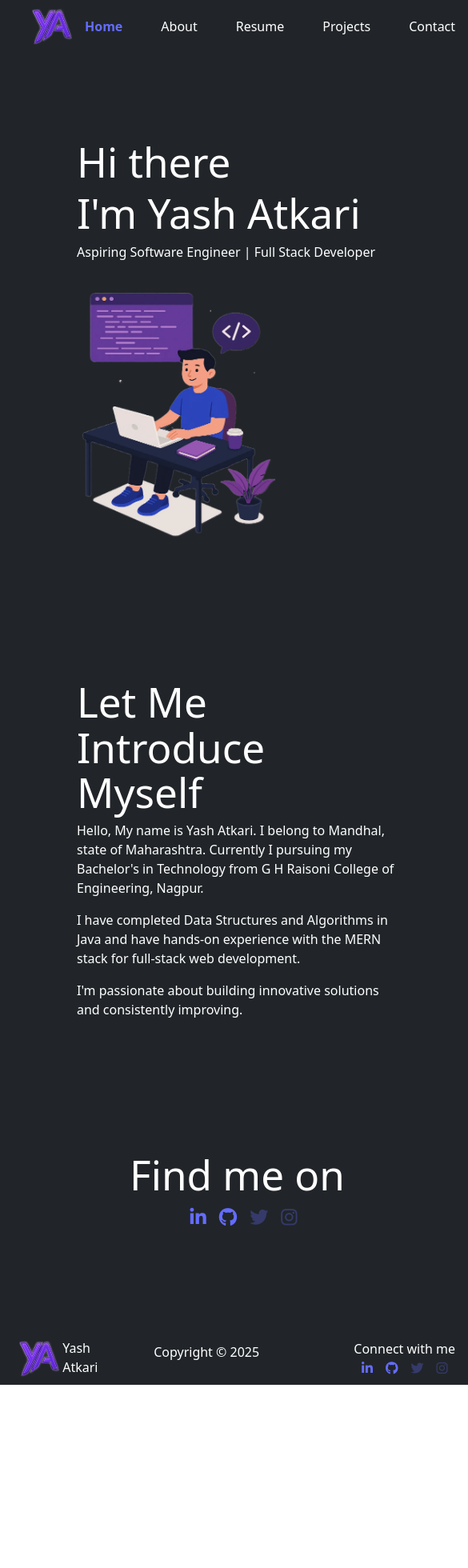
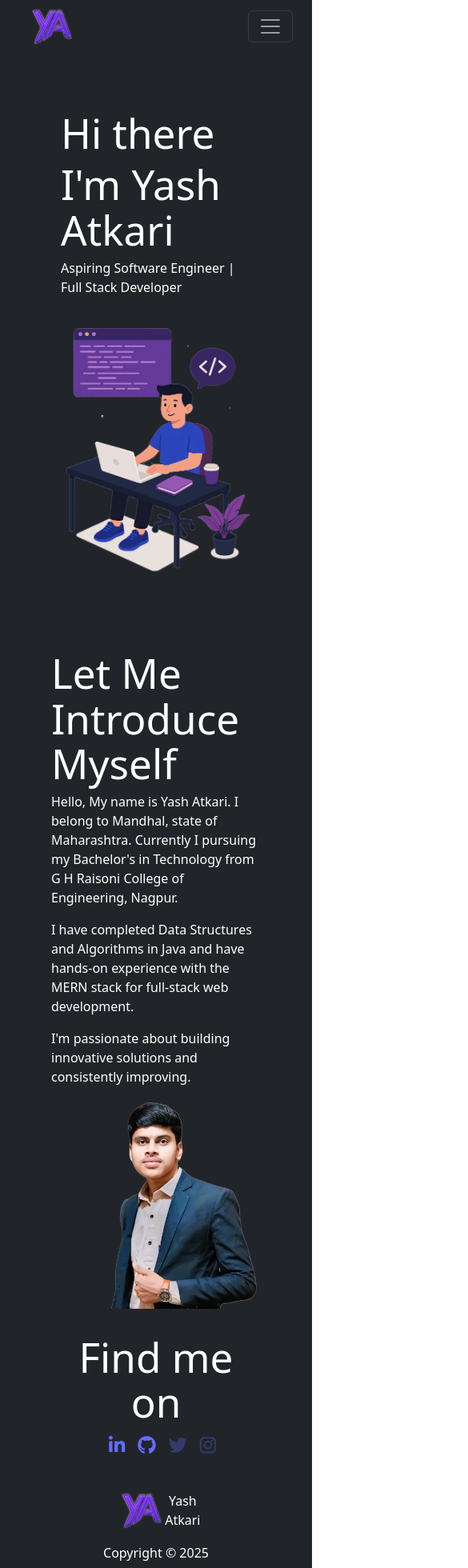
Before and after one commit to hemantbhoyar45/Portfolio, a React (Vite) app: page / in a window 390 px wide. Shown: the top 1960 px of the page at 80% size, 585 px wide, since content can reach past the window. Before the commit the page ends 1731 px from the top, so only its background shows below. Built offline with nearby package versions, Linux system fonts and the light colour scheme.

Commit message:
Fully responsive portfolio

```diff
--- a/src/components/About.jsx
+++ b/src/components/About.jsx
@@ -3,8 +3,8 @@ import TechBox from './TechBox';
 export default function About() {
     return (
         <div className="px-4 py-2 bg-dark text-white" >
-            <section className="d-flex align-items-center justify-content-between" style={{height: "90vh"}}>
-                <div className="container">
+            <section className="row align-items-center" style={{minHeight: "90vh"}}>
+                <div className="col-12 col-md-9">
                     <div>
                         <h2>Know Who I'm</h2>
                         <p>Hi everyone, I am Yash Atkari. Currently in 2nd year pursuing bachelor's in Technology from G H Raisoni College of Engineering, Nagpur</p>
@@ -18,7 +18,9 @@ export default function About() {
                         </ol>
                     </div>
                 </div>
-                <img src="/about_image.png" className="img-fluid" alt="Image" style={{height: "350px", width: "250px"}} />
+                <div className="col-12 col-md-3">
+                    <img src="/about_image.png" className="img-fluid" alt="Image" style={{minHeight: "350px", width: "250px"}} />
+                </div>
             </section>
             <section className="d-flex flex-column m-5">
                 <h2 className="text-center mb-4">Professional SkillSet</h2>
@@ -35,7 +37,7 @@ export default function About() {
                     <TechBox src={"/mysql.png"} />
                 </div>
             </section>
-            <section className="d-flex flex-column align-items-center justify-content-center" style={{height: "50vh"}}>
+            <section className="d-flex flex-column align-items-center justify-content-center" style={{minHeight: "50vh"}}>
                 <h2 className="mb-4">Tools I Use</h2>
                 <div className="d-flex gap-3 flex-wrap flex-wrap justify-content-center">
                     <TechBox src={"/vscode.png"} />
@@ -43,7 +45,7 @@ export default function About() {
                     <TechBox src={"/github.png"} />
                 </div>
             </section>
-            <section className="d-flex flex-column align-items-center mb-4">
+            <section className="d-flex flex-column align-items-center m-5">
                 <h2 className="mb-4">Days I Code</h2>
                 <div>
                     <img src="/code_image.png" className="img-fluid" alt="image" />
--- a/src/components/Contact.jsx
+++ b/src/components/Contact.jsx
@@ -21,7 +21,7 @@ export default function Contact() {
                     </a>
                 </p>
                 <p>Location: Nagpur, Maharashtra, India.</p>
-                <p><i>Feel free to reach out for collaborations, questions, or just to say hi!</i></p>
+                <p className="text-center"><i>Feel free to reach out for collaborations, questions, or just to say hi!</i></p>
             </div>
         </div>
     );
--- a/src/components/Envelope.jsx
+++ b/src/components/Envelope.jsx
@@ -113,7 +113,7 @@ export default function Envelope() {
           position: absolute;
           top: 200px;
           left: 50%;
-          width: 400px;
+          width: 360px;
           height: 30px;
           transition: 0.4s;
           transform: translateX(-50%);
--- a/src/components/Footer.jsx
+++ b/src/components/Footer.jsx
@@ -2,21 +2,31 @@ import { Link } from 'react-router-dom';
 
 export default function Footer() {
     return (
-        <footer className="d-flex justify-content-between align-items-center bg-dark text-white px-4 py-2">
-            <Link to="/" className="d-inline-flex text-white" style={{height: "50px", width: "50px"}}>
+        <footer className="bg-dark text-white px-4 py-3">
+            <div className="container">
+                <div className="row text-center text-md-start align-items-center gy-3">
+                    <div className="col-12 col-md-4 d-flex justify-content-center justify-content-md-start pe-5">
+                        <Link to="/" className="d-inline-flex align-items-center text-white text-md-start" style={{height: "50px", width: "50px"}}>
                             <img className="h-100 w-100" src="/portfolio_logo_bg.png" alt="Portfolio logo"/>
                             &nbsp;Yash &nbsp;Atkari
                         </Link>
-            <p>Copyright &copy; 2025</p>
-            <div>
+                    </div>
+
+                    <div className="col-12 col-md-4 text-center">
+                        <p className="m-0">Copyright &copy; 2025</p>
+                    </div>
+
+                    <div className="col-12 col-md-4 text-center text-md-end">
                         <p className="m-0">Connect with me</p>
-                <div className="d-flex align-items-center justify-content-center gap-3">
+                        <div className="d-flex justify-content-center justify-content-md-end gap-3 mt-2">
                             <a href="https://www.linkedin.com/in/yashatkari2005/" target="_blank"><i className="fa-brands fa-linkedin-in"></i></a>
                             <a href="https://github.com/Yash-Atkari" target="_blank"><i className="fa-brands fa-github"></i></a>
                             <a href="#"><i className="fa-brands fa-twitter" style={{ opacity: 0.3 }}></i></a>
                             <a href="#"><i className="fa-brands fa-instagram" style={{ opacity: 0.3 }}></i></a>
                         </div>
                     </div>
+                </div>
+            </div>
         </footer>
     );
 };
--- a/src/components/Home.jsx
+++ b/src/components/Home.jsx
@@ -1,8 +1,9 @@
 export default function Home() {
     return (
         <div className="px-5 py-2 bg-dark text-white">
-            <section className="px-5" style={{height: "80vh", marginTop: "100px"}}>
-               <div className="row align-items-center">
+            <section className="px-3 px-md-5 py-3 mt-5" style={{minHeight: "80vh"}}>
+               <div className="container">
+                <div className="row">
                     <div className="col-12 col-md-6 col-lg-9">
                         <h1>Hi there</h1>
                         <h1>I'm Yash Atkari</h1>
@@ -17,8 +18,9 @@ export default function Home() {
                         />
                     </div>
                 </div>
+               </div>
             </section>
-            <section className="px-5" style={{height: "70vh"}}>
+            <section className="px-3 px-md-5 py-3" style={{minHeight: "70vh"}}>
                 <div className="row align-items-center">
                     <div className="col-12 col-md-6 col-lg-8">
                         <h1>Let Me Introduce Myself</h1>
@@ -26,7 +28,7 @@ export default function Home() {
                         <p>I have completed Data Structures and Algorithms in Java and have hands-on experience with the MERN stack for full-stack web development.</p>
                         <p>I'm passionate about building innovative solutions and consistently improving.</p>
                     </div>
-                    <div className="col-12 col-md-6 col-lg-4 d-none d-md-block">
+                    <div className="col-12 col-md-6 col-lg-4">
                         <img
                             style={{minHeight: "250px", width: "100%", objectFit: "cover"}}
                             className="img-fluid"
@@ -36,8 +38,8 @@ export default function Home() {
                     </div>
                 </div>
             </section>
-            <section className="px-5 mb-5" style={{height: "20vh"}}>
-                <div className="row align-items-center">
+            <section className="px-3 px-md-5 py-3" style={{minHeight: "20vh"}}>
+                <div className="row">
                     <h1 className="col-12 text-center">Find me on</h1>
                     <div className="col-12 text-center">
                         <a href="https://www.linkedin.com/in/yashatkari2005/" target='_blank' className="fs-3 ms-3" rel="noopener noreferrer"><i className="fa-brands fa-linkedin-in" title='LinkedIn'></i></a>
--- a/src/components/Laptop.jsx
+++ b/src/components/Laptop.jsx
@@ -4,7 +4,7 @@ export default function Laptop({src}) {
     <style>{`
         .outer-container {
           display: inline-block;
-          width: 350px;
+          width: 250px;
         }
 
         .laptop {
--- a/src/components/Navbar.jsx
+++ b/src/components/Navbar.jsx
@@ -1,17 +1,27 @@
 import { NavLink } from 'react-router-dom';
+import { useState } from 'react';
 
 export default function Navbar() {
+    const [isOpen, setIsOpen] = useState(false);
+    const toggleNavbar = () => setIsOpen(!isOpen);
     return (
-        <nav className="d-flex justify-content-between align-items-center bg-dark px-4 py-2 sticky-top">
+        <nav className="navbar navbar-expand-md navbar-dark bg-dark px-4 py-2 sticky-top">
             <NavLink to="/" className="d-inline-block mx-3" style={{height: "50px", width: "50px"}}>
                 <img src="/portfolio_logo_bg.png" alt="Portfolio logo" className="h-100 w-100"/>
             </NavLink>
-            <div className="d-flex gap-5">
-                <NavLink to="/" className={({ isActive }) => isActive ? "fw-bold" : "text-white"}>Home</NavLink>
-                <NavLink to="/about" className={({ isActive }) => isActive ? "fw-bold" : "text-white"}>About</NavLink>
-                <NavLink to="/resume" className={({ isActive }) => isActive ? "fw-bold" : "text-white"}>Resume</NavLink>
-                <NavLink to="/projects" className={({ isActive }) => isActive ? "fw-bold" : "text-white"}>Projects</NavLink>
-                <NavLink to="/contact" className={({ isActive }) => isActive ? "fw-bold" : "text-white"}>Contact</NavLink>
+
+            <button className="navbar-toggler" type="button" onClick={toggleNavbar}>
+                <span className="navbar-toggler-icon"></span>
+            </button>
+
+            <div className={`collapse navbar-collapse ${isOpen ? 'show' : ''}`}>
+                <div className="navbar-nav ms-auto gap-md-5">
+                    <NavLink to="/" className={({ isActive }) => isActive ? "fw-bold" : "text-white"}>Home</NavLink>
+                    <NavLink to="/about" className={({ isActive }) => isActive ? "fw-bold" : "text-white"}>About</NavLink>
+                    <NavLink to="/resume" className={({ isActive }) => isActive ? "fw-bold" : "text-white"}>Resume</NavLink>
+                    <NavLink to="/projects" className={({ isActive }) => isActive ? "fw-bold" : "text-white"}>Projects</NavLink>
+                    <NavLink to="/contact" className={({ isActive }) => isActive ? "fw-bold" : "text-white"}>Contact</NavLink>
+                </div>
             </div>
         </nav>
     );
--- a/src/components/ProjectList.jsx
+++ b/src/components/ProjectList.jsx
@@ -1,8 +1,9 @@
 import Project from './Project.jsx';
 
 export default function ProjectList() {
+    // container - Adds padding and centers content responsively.
     return (
-        <div className="px-4 py-2 bg-dark text-white">
+        <div className="container py-2 bg-dark text-white">
             <div className="row">
                 <div className="col-md-6 col-lg-3 mb-4 border rounded-3">
                     <Project
```
Lines whose indentation alone changed are shown as unchanged.
